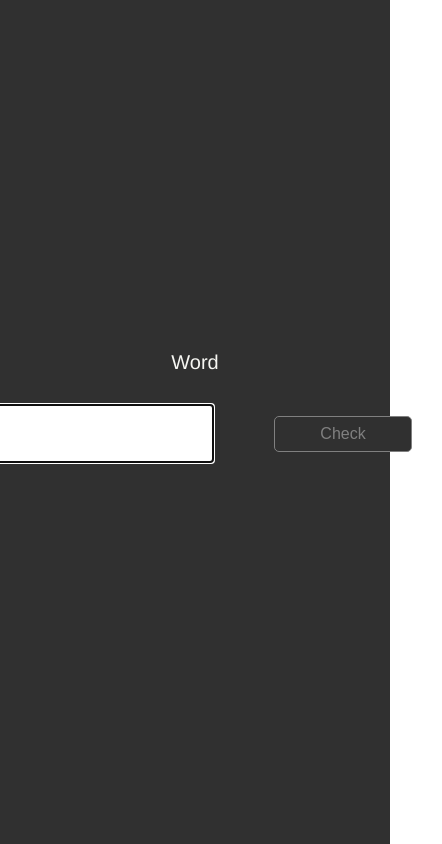
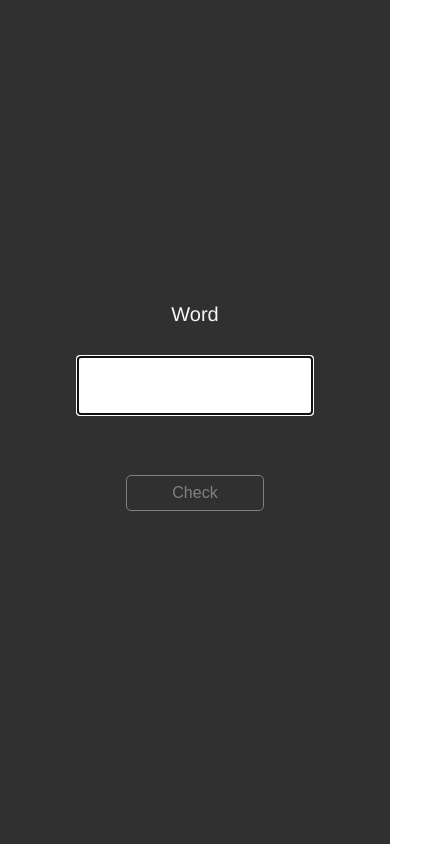
Before and after one commit to eshan1799/Notion-Dictionary-API, a React (Create React App) app: page / in a window 390 px wide. Shown: the whole page, 442 px wide, since content can reach past the window. Built offline with nearby package versions, Linux system fonts and the light colour scheme.

Commit message:
add a media query for a mobile friendly UX

```diff
--- a/src/styles/App.css
+++ b/src/styles/App.css
@@ -78,3 +78,9 @@ label {
   background-color: white;
   cursor: pointer;
 }
+
+@media (max-width: 900px) {
+  #horizontalFlex {
+    flex-direction: column;
+  }
+}
```
